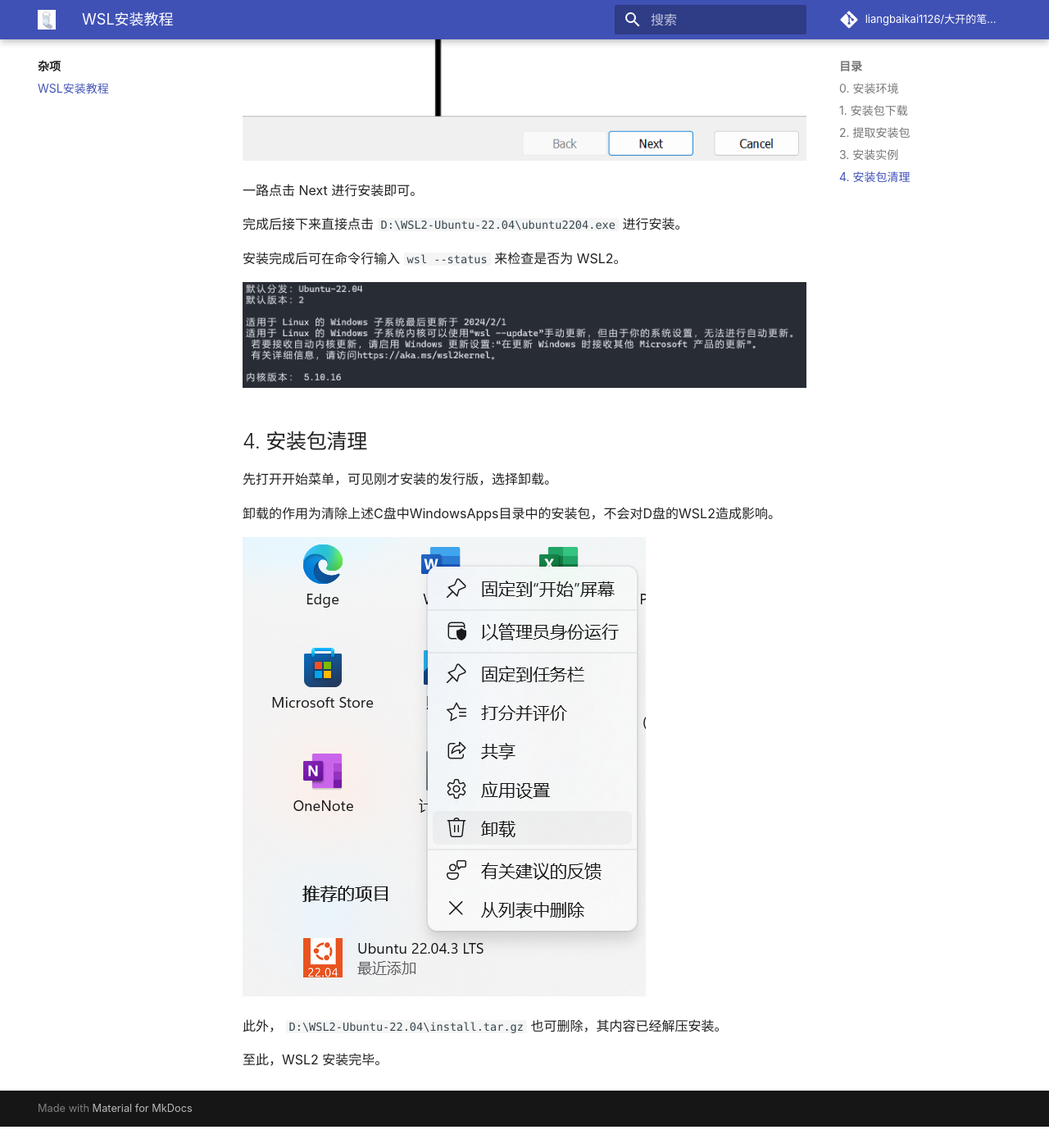
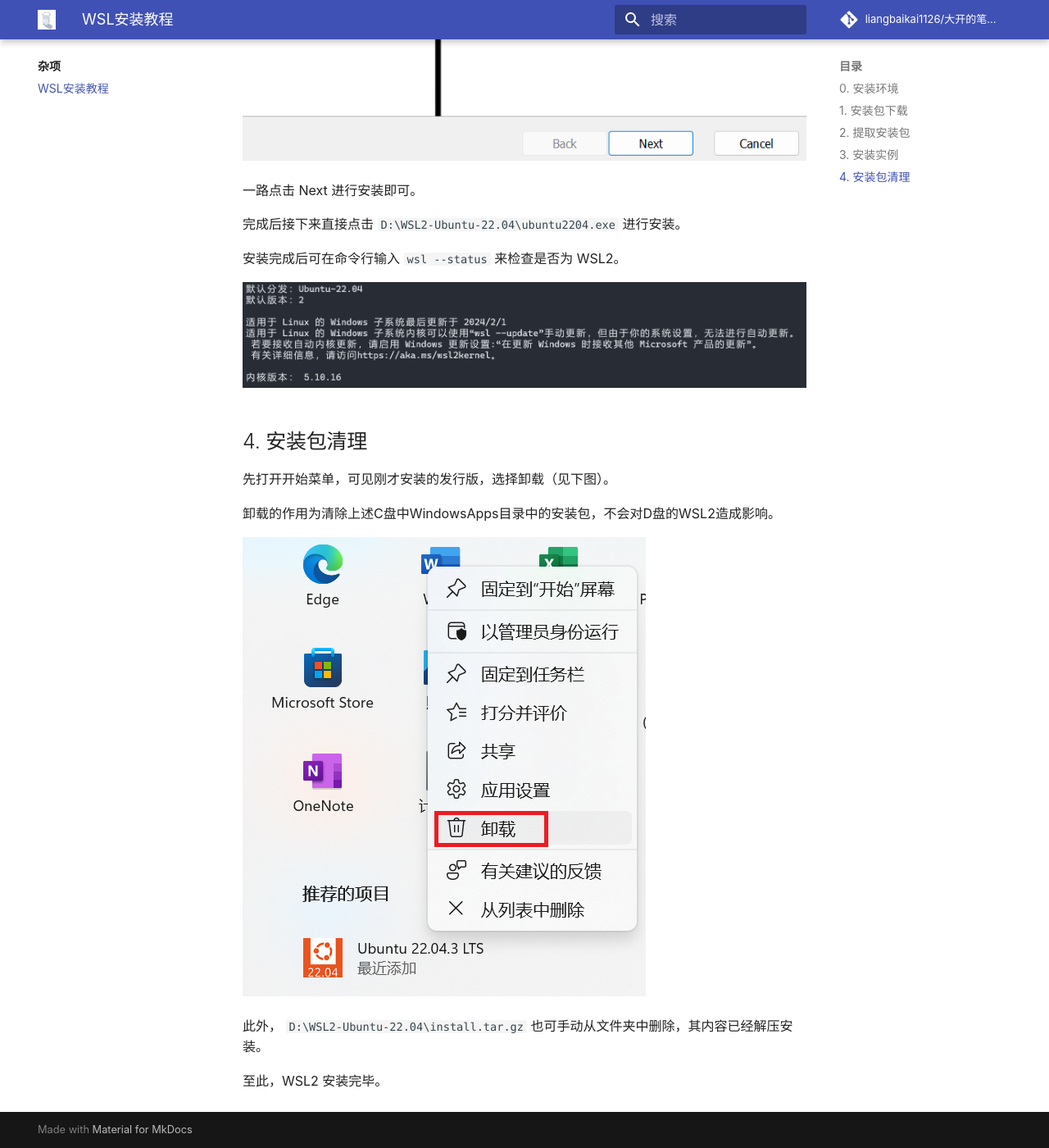
Before and after one commit to liangbaikai1126/liangbaikai1126.github.io, an MkDocs documentation site: the page built from docs/杂项/Win11家庭版配置WSL2/1.md, in a window 1280 px wide and 1400 px high, scrolled down 4472 px. Shown: the whole window at 82% size. Built offline with MkDocs 1.6.1 and Material for MkDocs 9.7.7, drawn with Linux system fonts in a browser that asks for light colours; some web fonts are replaced; comment, search, counter and statistics services are not loaded; before the commit the page ends 5846 px from its top, so only the background shows below that.

Commit message:
WSL内容更新

```diff
--- a/docs/杂项/Win11家庭版配置WSL2/1.md
+++ b/docs/杂项/Win11家庭版配置WSL2/1.md
@@ -89,12 +89,12 @@ https://wslstorestorage.blob.core.windows.net/wslblob/wsl_update_x64.msi
 
 ## 4. 安装包清理
 
-先打开开始菜单，可见刚才安装的发行版，选择卸载。
+先打开开始菜单，可见刚才安装的发行版，选择卸载（见下图）。
 
 卸载的作用为清除上述C盘中WindowsApps目录中的安装包，不会对D盘的WSL2造成影响。
 
 ![](image/9.jpg)
 
-此外， `D:\WSL2-Ubuntu-22.04\install.tar.gz`  也可删除，其内容已经解压安装。
+此外， `D:\WSL2-Ubuntu-22.04\install.tar.gz`  也可手动从文件夹中删除，其内容已经解压安装。
 
 至此，WSL2 安装完毕。
```
Also changed, not shown: docs/杂项/Win11家庭版配置WSL2/image/9.jpg.
